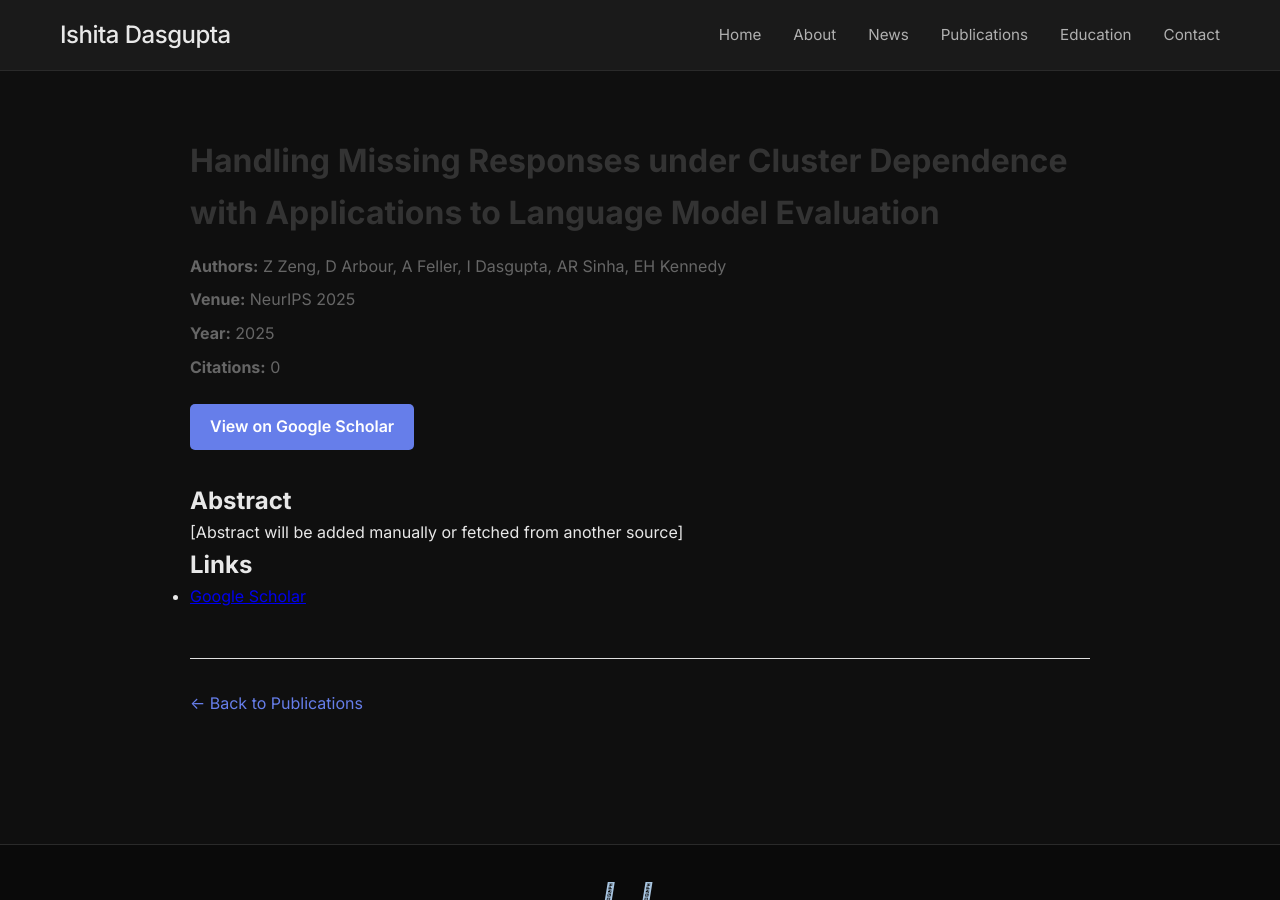
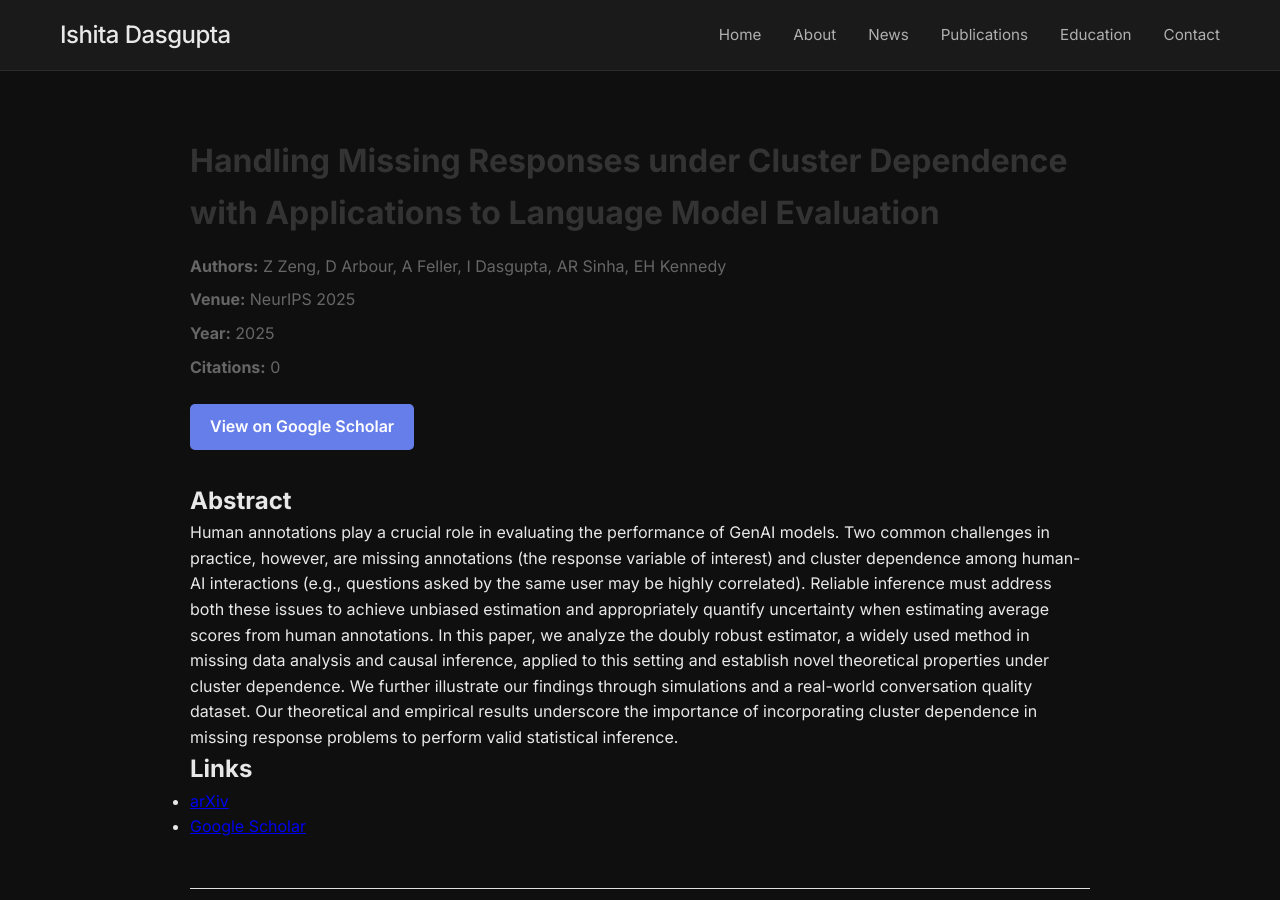
Before and after one commit to ISHITADG/ishitadg.github.io, a Jekyll site: the page built from _publications/2025-handling-missing-responses-under-cluster-dependenc.md, in a window 1280 px wide and 900 px high. Built offline with Jekyll 4.4.1, drawn with Linux system fonts in a browser that asks for light colours; a style sheet for code colours, icons or effects is not loaded.

Commit message:
Add abstract and arXiv link to Handling Missing Responses paper, add image support for publications

```diff
--- a/_publications/2025-handling-missing-responses-under-cluster-dependenc.md
+++ b/_publications/2025-handling-missing-responses-under-cluster-dependenc.md
@@ -6,13 +6,16 @@ venue: "NeurIPS 2025"
 year: 2025
 citations: 0
 link: "https://scholar.google.com/citations?view_op=view_citation&hl=en&user=okBrMn8AAAAJ&sortby=pubdate&citation_for_view=okBrMn8AAAAJ:_FxGoFyzp5QC"
+arxiv: "https://arxiv.org/abs/2510.20928"
+image: "/assets/img/neurips-handling-missing-responses.png"
 date: 2025-11-01
 ---
 
 ## Abstract
 
-[Abstract will be added manually or fetched from another source]
+Human annotations play a crucial role in evaluating the performance of GenAI models. Two common challenges in practice, however, are missing annotations (the response variable of interest) and cluster dependence among human-AI interactions (e.g., questions asked by the same user may be highly correlated). Reliable inference must address both these issues to achieve unbiased estimation and appropriately quantify uncertainty when estimating average scores from human annotations. In this paper, we analyze the doubly robust estimator, a widely used method in missing data analysis and causal inference, applied to this setting and establish novel theoretical properties under cluster dependence. We further illustrate our findings through simulations and a real-world conversation quality dataset. Our theoretical and empirical results underscore the importance of incorporating cluster dependence in missing response problems to perform valid statistical inference.
 
 ## Links
 
+- [arXiv](https://arxiv.org/abs/2510.20928)
 - [Google Scholar](https://scholar.google.com/citations?view_op=view_citation&hl=en&user=okBrMn8AAAAJ&sortby=pubdate&citation_for_view=okBrMn8AAAAJ:_FxGoFyzp5QC)
```
Also changed, not shown: publications.md (+8 -1 lines), assets/img/neurips-handling-missing-responses.png (renamed from neurips.png).
